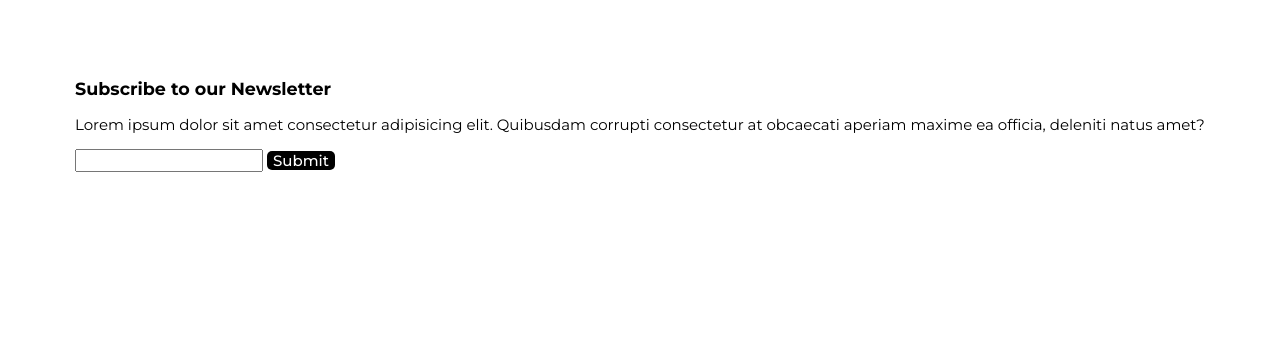
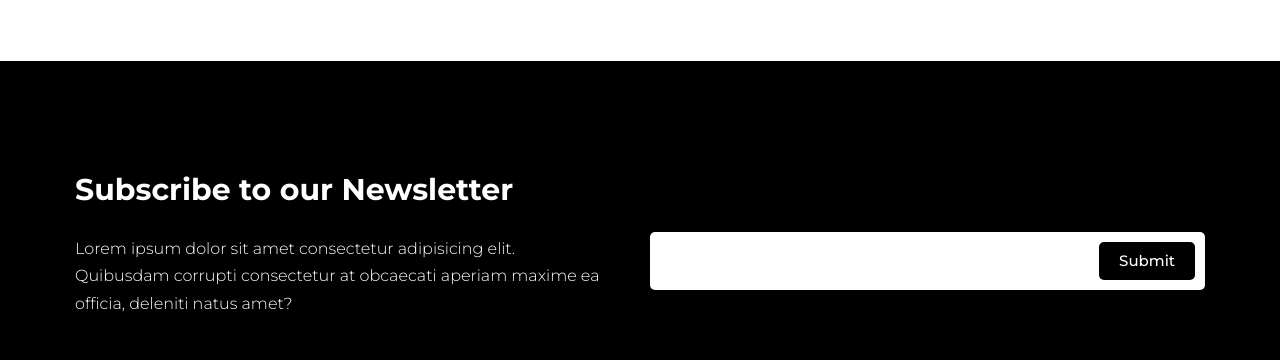
Before and after one commit to MahmoudsMohammed/Amon, a plain HTML site: page index.html in a window 1280 px wide. Shown: the part 5071-5431 px from the top of the page. Before the commit the page ends 5243 px from the top, so only its background shows below. Drawn offline with nearby package versions, Linux system fonts and the light colour scheme; a script that the page names is missing.

Commit message:
craete news section styling

```diff
--- a/style/main.scss
+++ b/style/main.scss
@@ -722,3 +722,75 @@ button {
   }
 }
 // End More
+
+// start news
+.news {
+  & {
+    height: 50vh;
+    background-color: var(--primary);
+    @media (max-width: 991px) {
+      height: fit-content;
+    }
+  }
+  .container {
+    & {
+      height: 100%;
+      display: flex;
+      align-items: center;
+      gap: 4rem;
+      @media (max-width: 991px) {
+        flex-direction: column;
+        padding: 3rem 2rem;
+      }
+    }
+    .content {
+      & {
+        flex: 1;
+        @media (max-width: 991px) {
+          text-align: center;
+          flex: none;
+        }
+      }
+      h3 {
+        color: var(--white);
+        font-size: 3rem;
+        font-weight: 700;
+        margin: 0;
+        line-height: 5rem;
+        @media (max-width: 500px) {
+          line-height: 4rem;
+        }
+      }
+      p {
+        color: var(--white);
+        margin: 2rem auto 4rem;
+        font-size: 1.6rem;
+        line-height: 1.7;
+        font-weight: 300;
+      }
+    }
+    .form {
+      & {
+        flex: 1;
+        background-color: var(--white);
+        padding: 1rem;
+        display: flex;
+        align-items: center;
+        border-radius: 0.5rem;
+        @media (max-width: 991px) {
+          flex: none;
+          min-width: 100%;
+        }
+      }
+      input {
+        border: none;
+        flex: 1;
+      }
+      button {
+        width: max-content;
+        padding: 1rem 2rem;
+      }
+    }
+  }
+}
+// end news
```
Also changed, not shown: style/main.css.
